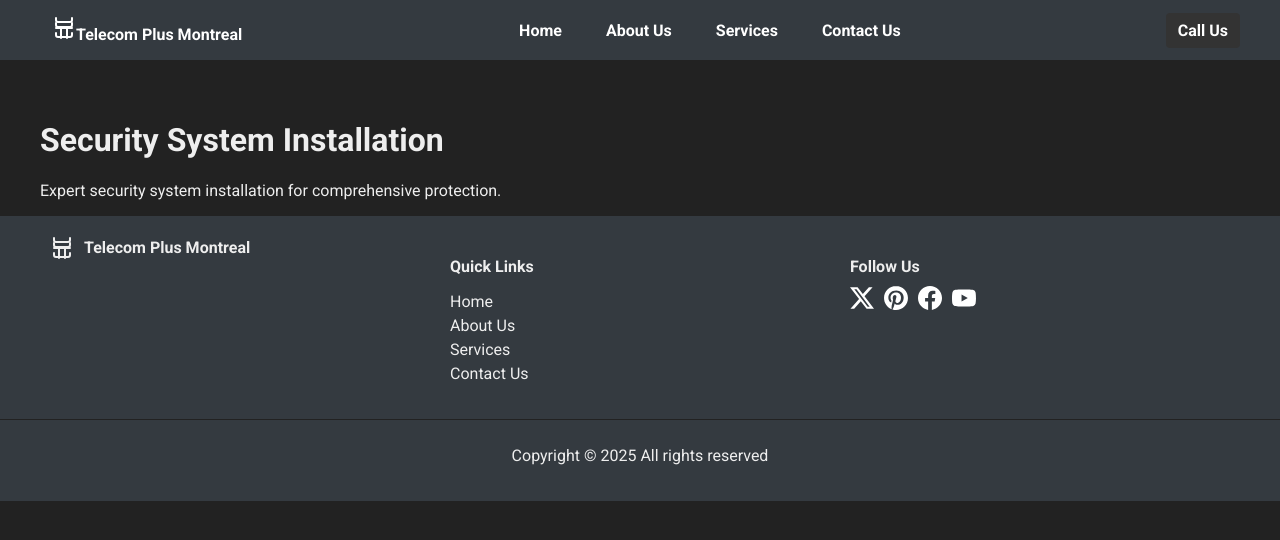
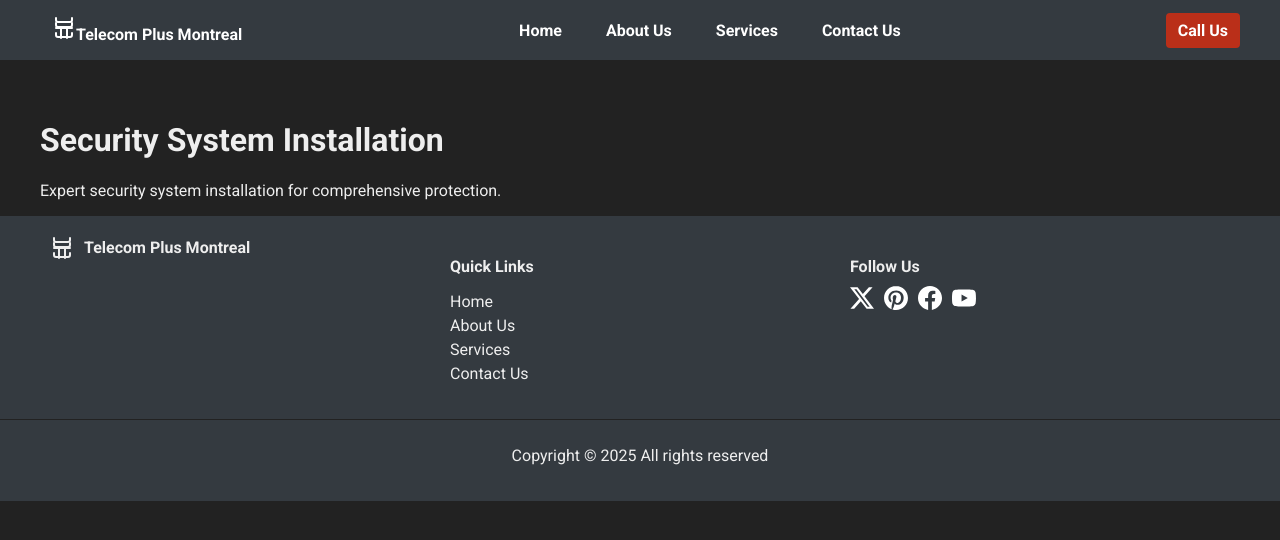
Before and after one commit to SmartFlame754/Telcomplusmontreal-2.0, a React (Vite) app: page /services/security-system-installation in a window 1280 px wide. Shown: the top 540 px of the page. Built offline with nearby package versions, Linux system fonts and the light colour scheme.

Commit message:
Initial commit from your app

```diff
--- a/src/components/MainMenu.jsx
+++ b/src/components/MainMenu.jsx
@@ -170,7 +170,7 @@ import React, { useState, useEffect, useRef } from 'react';
                 </li>
                 <li style={{marginLeft: 'auto'}}><Link to="/contact">Contact Us</Link></li>
               </ul>
-              <a href="tel:+1488174587" className="call-button">Call Us</a>
+              <a href="tel:+1488174587" className="call-button" style={{ backgroundColor: '#ba2f19', color: 'white' }}>Call Us</a>
             </div>
           </nav>
         </>
```
